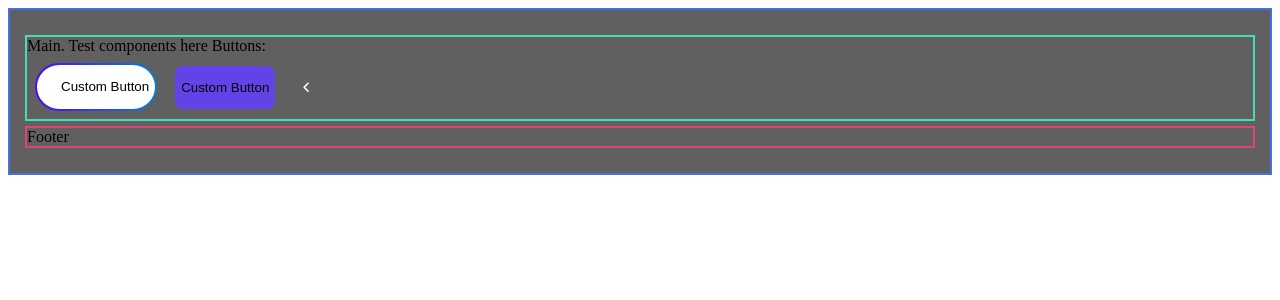
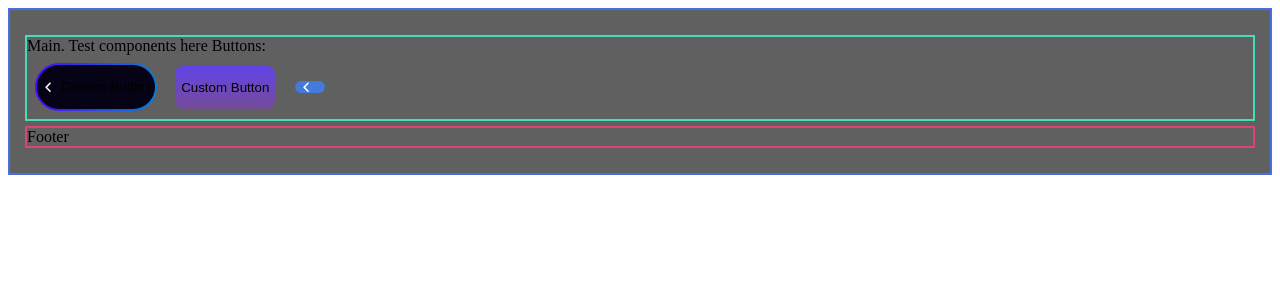
Before and after one commit to sinum-capital/sinum-web-fe, a Next.js app: page / in a window 1280 px wide. Shown: the top 300 px of the page. Built offline with nearby package versions, Linux system fonts and the light colour scheme.

Commit message:
Start customize text styles

```diff
--- a/app/page.tsx
+++ b/app/page.tsx
@@ -11,23 +11,23 @@ export default function Home() {
         Main. Test components here Buttons:
         <div>
           <CustomButton
-          borderRadius="r3"
-          gradientBorder="b1"
+            borderRadius="r3"
+            gradientBorder="b1"
             text="Custom Button"
             imageProps={{ height: 10, width: 10, iconSrc: icon }}
             onClick={() => console.log("Button clicked!")}
-            className="my-custom-style"
             disabled={false}
           />
           <CustomButton
-          colorSet="c1"
-          disabled={false}
-          borderRadius="r1"
+            colorSet="c12"
+            disabled={false}
+            borderRadius="r1"
             text="Custom Button"
           />
           <CustomButton
+            colorSet="c7"
             imageProps={{ height: 10, width: 10, iconSrc: icon }}
-            />
+          />
         </div>
       </main>
       <footer className={styles.footer}>Footer</footer>
--- a/app/styles/defaultTheme.scss
+++ b/app/styles/defaultTheme.scss
@@ -119,6 +119,17 @@ $button19-disabled-color: $button15-disabled-color;
 $button19-hover-color: $button15-hover-color;
 $button19-pressed-color: $button15-hover-color;
 
+//text colors
+$textColor1: #ffffff;
+$textColor2: #fffefe;
+$textColor3: #b8b4b4;
+$textColor4: #000000;
+$textColor5: #fafafa;
+$textColor6: $button8-color;  //1f1f21
+$textColor7: $button13-color; //#040409
+$textColor8: $button13-color;
+$textColor9: $button13-color;
+
 // Fonts
 $font-family: "Inter", sans-serif;
 $second-family: "Instrument Sans", sans-serif;
--- a/ui-components/CustomButton/CustomButton.module.scss
+++ b/ui-components/CustomButton/CustomButton.module.scss
@@ -38,8 +38,12 @@
         left: 0;
         right: 0;
         bottom: 0;
-        background: white;
+        background: var(--button4-color);
         z-index: -1;
+    }
+
+    &:not([disabled]):hover::after {
+        background: var(--button4-hover-color);
     }
 }
 
--- a/ui-components/CustomButton/CustomButton.tsx
+++ b/ui-components/CustomButton/CustomButton.tsx
@@ -1,9 +1,18 @@
 import Image from "next/image";
 import styles from "./CustomButton.module.scss";
-import { useState } from "react";
+import React, { useState } from "react";
 
 //r1 - border-radius=8px, r2 - 12px, r3 - 30px
 //b1 - gradient border 2px with set border-redius
+//c1, c2, ... - see figma design12
+
+//clr1 - all (color, active, disabled, hover) ffffff,
+//clr2 - all ffffff, hover - fffefe,
+//clr3 - ffffff, #B8B4B4, #000000, #000000,
+//clr4 - all #FAFAFA
+//clr5 - ffffff, ffffff, #1F1F21, ffffff
+//clr6 - #CDC9C9, #CDC9C9, #1F1F21, #CDC9C9
+//clr7 - ffffff, ffffff, #1F1F21, ffffff
 
 interface CustomButtonProps {
   text?: string;
@@ -20,7 +29,13 @@ interface CustomButtonProps {
   };
   borderRadius?: "r1" | "r2" | "r3";
   gradientBorder?: "b1";
-  colorSet?: "c1" | "c2" | "c3" | "c4" | "c5" | "c6" | "c7" | "c8" | "c9" | "c10" | "c11" | "c12" | "c13" | "c14" | "c15" | "c16" | "c17" | "c18" | "c19"
+  colorSet?: "c1" | "c2" | "c3" | "c4" | "c5" | "c6" | "c7" | "c8" | "c9" | "c10" | "c11" | "c12" | "c13" | "c14" | "c15" | "c16" | "c17" | "c18" | "c19",
+  textStyle: {
+    fontWeight: number,
+    fontSize: string,
+    lineHeight: number
+    color: 'clr1' | 'clr2' | 'clr3' | 'clr4'
+  }
 }
 
 export const CustomButton: React.FC<CustomButtonProps> = ({
@@ -30,21 +45,28 @@ export const CustomButton: React.FC<CustomButtonProps> = ({
   className = "",
   disabled = false,
   wrapperStyle,
-  borderRadius,
+  borderRadius = "r1",
   gradientBorder,
-  colorSet
+  colorSet="c1"
 }) => {
   const [isHovered, setIsHovered] = useState(false);
   const [isPressed, setIsPressed] = useState(false);
 
-  const colorStyles: React.CSSProperties = {
+  const buttonColorStyles: React.CSSProperties =
+  colorSet === "c12"
+    ? {
+        background: disabled || isPressed || isHovered
+          ? "linear-gradient(180deg, var(--button12-d-h-p-color1), var(--button12-d-h-p-color2))"
+          : "linear-gradient(180deg, var(--button12-color1), var(--button12-color2))"
+      }
+    : {
         backgroundColor: disabled
           ? `var(--button${colorSet?.slice(1)}-disabled-color)`
           : isPressed
           ? `var(--button${colorSet?.slice(1)}-pressed-color)`
           : isHovered
           ? `var(--button${colorSet?.slice(1)}-hover-color)`
-      : `var(--button${colorSet?.slice(1)}-color)`,
+          : `var(--button${colorSet?.slice(1)}-color)`
       };
   return (
     <div
@@ -52,7 +74,7 @@ export const CustomButton: React.FC<CustomButtonProps> = ({
       style={wrapperStyle}
     >
       <button
-      style={colorStyles}
+      style={buttonColorStyles}
         onClick={onClick}
         onMouseEnter={() => setIsHovered(true)}
         onMouseLeave={() => {
@@ -76,7 +98,7 @@ export const CustomButton: React.FC<CustomButtonProps> = ({
             style={imageProps.imageStyles || {}}
           />
         )}
-        {text && <p>{text}</p>}
+        {text && <p >{text}</p>}
       </button>
     </div>
   );
```
Lines whose indentation alone changed are shown as unchanged.
